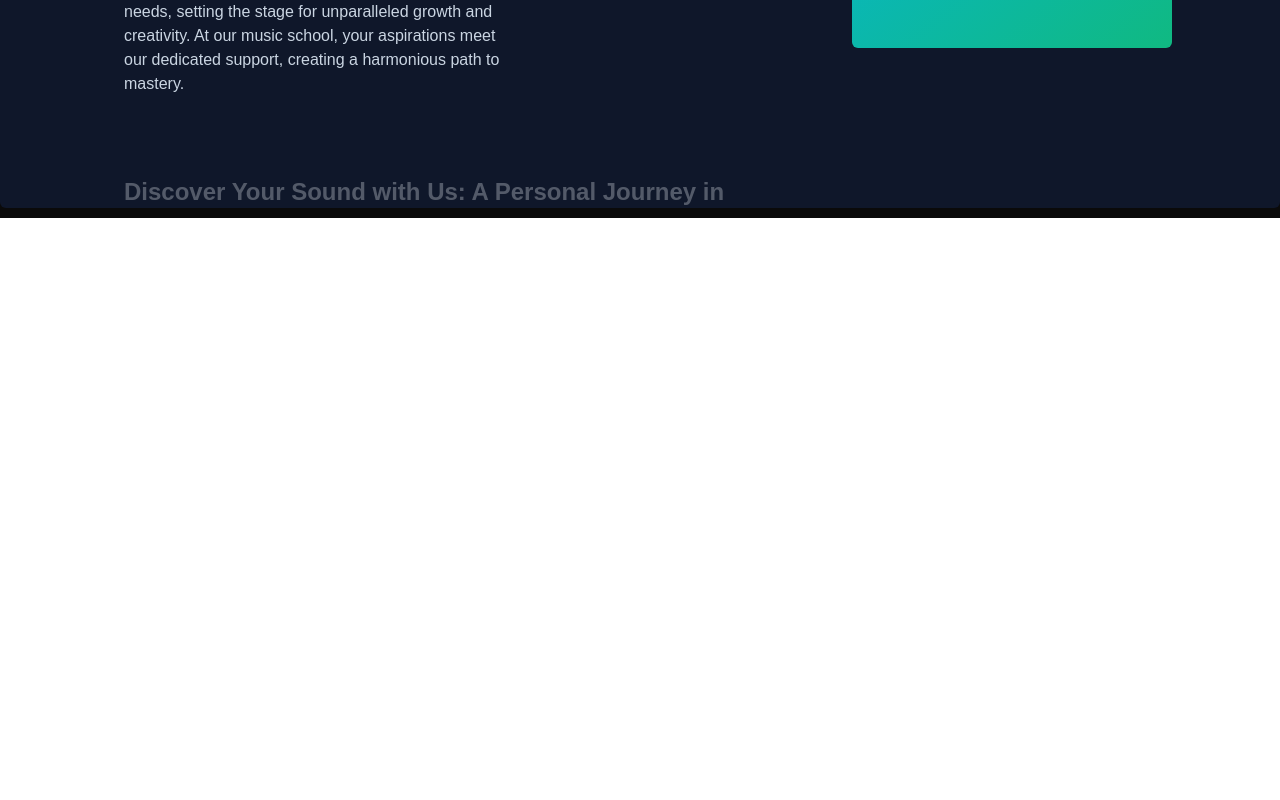
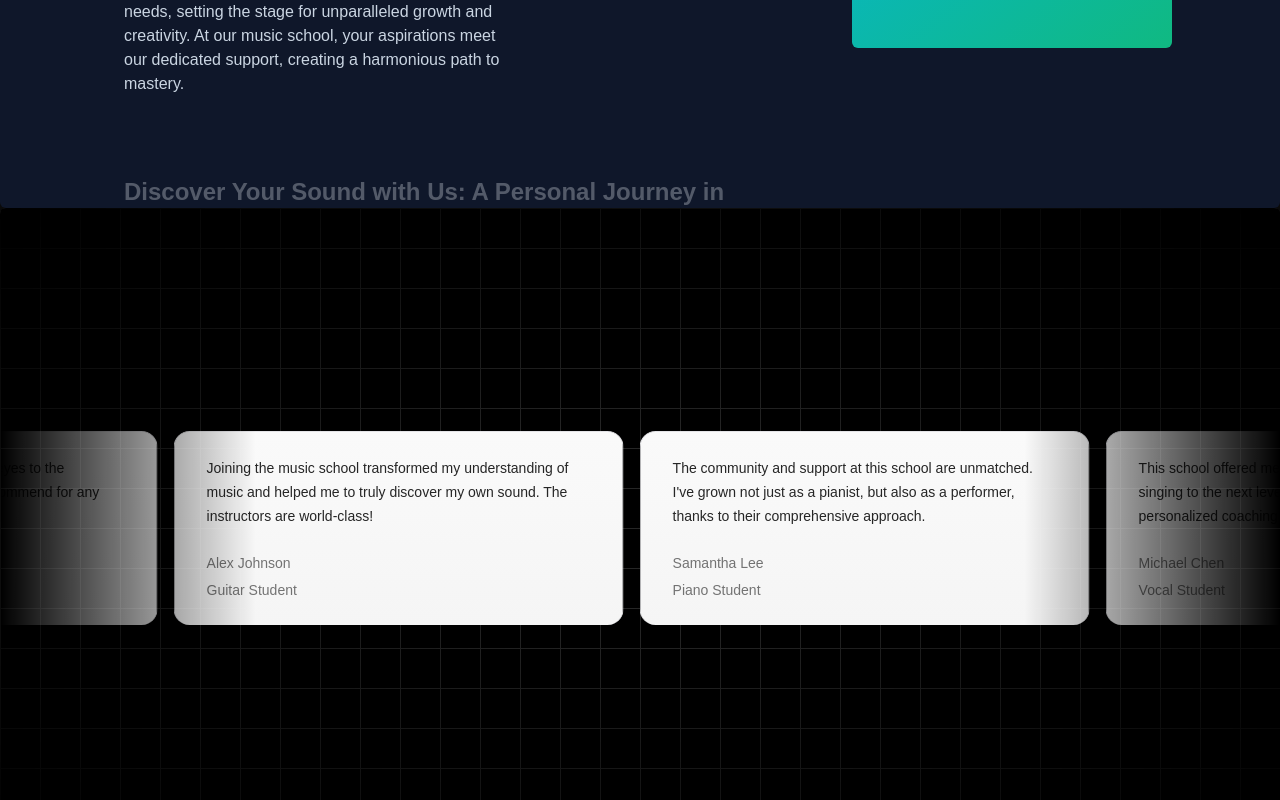
Before and after one commit to AnilKumt/musix, a Next.js app: page / in a window 1280 px wide. Shown: the part 1662-2462 px from the top of the page. Before the commit the page ends 1880 px from the top, so only its background shows below. Built offline with nearby package versions, Linux system fonts and the light colour scheme.

Commit message:
done with adding testimonials

```diff
--- a/src/app/globals.css
+++ b/src/app/globals.css
@@ -39,3 +39,13 @@
     transform: translate(-50%, -40%) scale(1);
   }
 }
+
+@theme inline {
+  --animate-scroll: scroll var(--animation-duration, 40s) var(--animation-direction, forwards) linear infinite;
+
+  @keyframes scroll {
+    to {
+      transform: translate(calc(-50% - 0.5rem));
+    }
+  }
+}
--- a/src/app/page.tsx
+++ b/src/app/page.tsx
@@ -1,5 +1,6 @@
 import FeaturedCourses from "@/components/FeaturedCourses";
 import HeroSection from "@/components/HeroSection";
+import MusicSchoolTestimonials from "@/components/MusicSchoolTestimonials";
 import WhyChooseUs from "@/components/WhyChooseUs";
 
 
@@ -11,6 +12,7 @@
       <HeroSection/>
       <FeaturedCourses/>
       <WhyChooseUs/>
+      <MusicSchoolTestimonials/>
     </main>
   );
 }
--- /dev/null
+++ b/src/components/MusicSchoolTestimonials.tsx
@@ -0,0 +1,61 @@
+'use client'
+import { InfiniteMovingCards } from "./ui/infinite-moving-cards";
+import { cn } from "@/lib/utils";
+
+const musicSchoolTestimonials = [
+    {
+      quote:
+        'Joining the music school transformed my understanding of music and helped me to truly discover my own sound. The instructors are world-class!',
+      name: 'Alex Johnson',
+      title: 'Guitar Student',
+    },
+    {
+      quote:
+        "The community and support at this school are unmatched. I've grown not just as a pianist, but also as a performer, thanks to their comprehensive approach.",
+      name: 'Samantha Lee',
+      title: 'Piano Student',
+    },
+    {
+      quote:
+        "This school offered me the tools and confidence to take my singing to the next level. I'm endlessly grateful for the personalized coaching.",
+      name: 'Michael Chen',
+      title: 'Vocal Student',
+    },
+    {
+      quote:
+        'As a violinist, finding the right mentor can be challenging, but this school matched me with a teacher who truly understands my goals and challenges.',
+      name: 'Emily Taylor',
+      title: 'Violin Student',
+    },
+    {
+      quote:
+        'The production courses here opened my eyes to the intricacies of music production. Highly recommend for any aspiring producers!',
+      name: 'Chris Morales',
+      title: 'Music Production Student',
+    },
+  ];
+
+
+
+function MusicSchoolTestimonials(){
+    return(
+        <div className="h-[40rem] rounded-md flex flex-col antialiased bg-black dark:bg-grid-white/[0.05] items-center justify-center relative overflow-hidden">
+            <div
+        className={cn(
+          "absolute inset-0",
+          "[background-size:40px_40px]",
+          "[background-image:linear-gradient(to_right,#262626_1px,transparent_1px),linear-gradient(to_bottom,#262626_1px,transparent_1px)]",
+        )}
+      />
+      {/* Radial gradient for the container to give a faded look */}
+      <div className="pointer-events-none absolute inset-0 flex items-center justify-center [mask-image:radial-gradient(ellipse_at_center,transparent_20%,black)] bg-black"></div>
+        <InfiniteMovingCards
+            items={musicSchoolTestimonials}
+            direction="right"
+            speed="slow"
+        />
+    </div>
+    )
+};
+
+export default MusicSchoolTestimonials;
--- /dev/null
+++ b/src/components/ui/infinite-moving-cards.tsx
@@ -0,0 +1,117 @@
+"use client";
+
+import { cn } from "@/lib/utils";
+import React, { useEffect, useState } from "react";
+
+export const InfiniteMovingCards = ({
+  items,
+  direction = "left",
+  speed = "fast",
+  pauseOnHover = true,
+  className,
+}: {
+  items: {
+    quote: string;
+    name: string;
+    title: string;
+  }[];
+  direction?: "left" | "right";
+  speed?: "fast" | "normal" | "slow";
+  pauseOnHover?: boolean;
+  className?: string;
+}) => {
+  const containerRef = React.useRef<HTMLDivElement>(null);
+  const scrollerRef = React.useRef<HTMLUListElement>(null);
+
+  useEffect(() => {
+    addAnimation();
+  }, []);
+  const [start, setStart] = useState(false);
+  function addAnimation() {
+    if (containerRef.current && scrollerRef.current) {
+      const scrollerContent = Array.from(scrollerRef.current.children);
+
+      scrollerContent.forEach((item) => {
+        const duplicatedItem = item.cloneNode(true);
+        if (scrollerRef.current) {
+          scrollerRef.current.appendChild(duplicatedItem);
+        }
+      });
+
+      getDirection();
+      getSpeed();
+      setStart(true);
+    }
+  }
+  const getDirection = () => {
+    if (containerRef.current) {
+      if (direction === "left") {
+        containerRef.current.style.setProperty(
+          "--animation-direction",
+          "forwards",
+        );
+      } else {
+        containerRef.current.style.setProperty(
+          "--animation-direction",
+          "reverse",
+        );
+      }
+    }
+  };
+  const getSpeed = () => {
+    if (containerRef.current) {
+      if (speed === "fast") {
+        containerRef.current.style.setProperty("--animation-duration", "20s");
+      } else if (speed === "normal") {
+        containerRef.current.style.setProperty("--animation-duration", "40s");
+      } else {
+        containerRef.current.style.setProperty("--animation-duration", "80s");
+      }
+    }
+  };
+  return (
+    <div
+      ref={containerRef}
+      className={cn(
+        "scroller relative z-20 max-w-7xl overflow-hidden [mask-image:linear-gradient(to_right,transparent,white_20%,white_80%,transparent)]",
+        className,
+      )}
+    >
+      <ul
+        ref={scrollerRef}
+        className={cn(
+          "flex w-max min-w-full shrink-0 flex-nowrap gap-4 py-4",
+          start && "animate-scroll",
+          pauseOnHover && "hover:[animation-play-state:paused]",
+        )}
+      >
+        {items.map((item, idx) => (
+          <li
+            className="relative w-[350px] max-w-full shrink-0 rounded-2xl border border-b-0 border-zinc-200 bg-[linear-gradient(180deg,#fafafa,#f5f5f5)] px-8 py-6 md:w-[450px] dark:border-zinc-700 dark:bg-[linear-gradient(180deg,#27272a,#18181b)]"
+            key={item.name}
+          >
+            <blockquote>
+              <div
+                aria-hidden="true"
+                className="user-select-none pointer-events-none absolute -top-0.5 -left-0.5 -z-1 h-[calc(100%_+_4px)] w-[calc(100%_+_4px)]"
+              ></div>
+              <span className="relative z-20 text-sm leading-[1.6] font-normal text-neutral-800 dark:text-gray-100">
+                {item.quote}
+              </span>
+              <div className="relative z-20 mt-6 flex flex-row items-center">
+                <span className="flex flex-col gap-1">
+                  <span className="text-sm leading-[1.6] font-normal text-neutral-500 dark:text-gray-400">
+                    {item.name}
+                  </span>
+                  <span className="text-sm leading-[1.6] font-normal text-neutral-500 dark:text-gray-400">
+                    {item.title}
+                  </span>
+                </span>
+              </div>
+            </blockquote>
+          </li>
+        ))}
+      </ul>
+    </div>
+  );
+};
```
